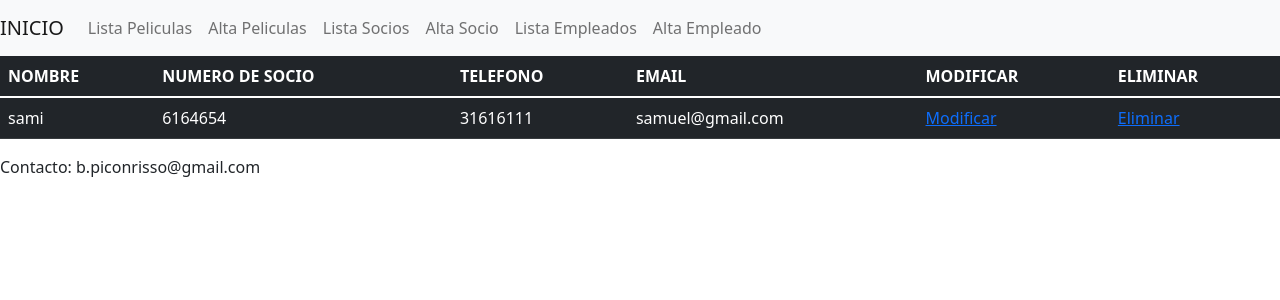
After one commit to alex-milano/Blockbuster, a Django app: page /Videoclub/listadoSocios/ in a window 1280 px wide. The commit adds this page. Shown: the top 300 px of the page. Run offline with Django 4.2, Linux system fonts and the light colour scheme; data comes from the database, SQL or seed files in the repository; both versions use the stored data as it was after the commit.

Commit message:
Se agrega ABM de socios

```diff
--- a/Videoclub/models.py
+++ b/Videoclub/models.py
@@ -14,9 +14,9 @@ class Pelicula(models.Model):
 
 
 class Socio(models.Model):
-    nombre: models.CharField(max_length= 50)
-    nro_socio = models.IntegerField(max_length= 6)
-    telefono = models.IntegerField(max_length= 10)
+    nombre = models.CharField(max_length= 50)
+    nro_socio = models.CharField(max_length= 6)
+    telefono = models.CharField(max_length= 10)
     email = models.EmailField()
 
     def __str__(self):
--- a/Videoclub/templates/base.html
+++ b/Videoclub/templates/base.html
@@ -22,10 +22,10 @@
               <a class="nav-link" href="/Videoclub/formularioPeliculas">Alta Peliculas</a>
             </li>
             <li class="nav-item active">
-              <a class="nav-link" href="#">Lista Socios</a>
+              <a class="nav-link" href="/Videoclub/listadoSocios">Lista Socios</a>
             </li>
             <li class="nav-item">
-              <a class="nav-link" href="#">Alta Socio</a>
+              <a class="nav-link" href="/Videoclub/formularioSocio">Alta Socio</a>
             </li>
             <li class="nav-item">
                 <a class="nav-link" href="#">Lista Empleados</a>
--- /dev/null
+++ b/Videoclub/templates/confirmacionEliminadoSocio.html
@@ -0,0 +1,6 @@
+{% extends "base.html" %}
+{% block title %} Alta exitosa {% endblock %}
+
+{% block content %}
+<h1> ¡Se elimino correctamente {{socio.nombre}} de la lista de socios! </h1>
+{% endblock %}
--- a/Videoclub/templates/formularioPeliculas.html
+++ b/Videoclub/templates/formularioPeliculas.html
@@ -15,7 +15,6 @@
         <p>Nombre: <input type="text" name = 'Nombre' class="form-control"> </p>
         <p>Categoria: <input type="text" name = 'Categoria' class="form-control"> </p>
         <p>Descripcion: <input type="text" name = 'Descripcion' class="form-control"> </p>
-        <!-- <p>Estado: <input type="text" name = 'Estado' class="form-control"> </p> -->
         <p>Precio: <input type="number" name = 'Precio' class="form-control"> </p>
 
         <input type="submit" name='Crear'>
--- /dev/null
+++ b/Videoclub/templates/listadoSocios.html
@@ -0,0 +1,36 @@
+{% extends 'base.html' %}
+
+{% block title %} Listado Socios {% endblock %}
+
+
+
+{% block content %}
+
+
+<table class="table table-dark">
+    <thead>
+        <tr>
+            <th scope="col">NOMBRE</th>
+            <th scope="col">NUMERO DE SOCIO</th>
+            <th scope="col">TELEFONO</th>
+            <th scope="col">EMAIL</th>
+            <th scope="col">MODIFICAR</th>
+            <th scope="col">ELIMINAR</th>
+        </tr>
+    </thead>
+    <tbody>
+        {% for s in socios %}
+        <tr>
+            <td>{{s.nombre}}</td>
+            <td>{{s.nro_socio}}</td>
+            <td>{{s.telefono}}</td>
+            <td>{{s.email}}</td>
+            <td><a href="/Videoclub/formularioModificacionSocio/{{s.id}}">Modificar</a></td>
+            <td><a href="/Videoclub/eliminarSocio/{{s.id}}">Eliminar</a></td>
+        </tr>
+        {% endfor %}
+    </tbody>
+</table>
+
+
+{% endblock %}
--- a/Videoclub/urls.py
+++ b/Videoclub/urls.py
@@ -1,6 +1,7 @@
 from django.urls import path
 from Videoclub import views
 urlpatterns = [
+
     path('index/', views.index),
     path('formularioPeliculas/', views.formulario_peliculas),
     path('listadoPeliculas/', views.listado_peliculas),
@@ -9,4 +10,20 @@ urlpatterns = [
     path('formularioModificacion/<int:id>', views.formulario_modificacion),
     path('modificarPelicula/', views.modificar_pelicula),
 
+
+
+    path('formularioSocio/', views.formulario_socio),
+    path('confirmacionAltaSocio/', views.confirmacion_alta_socio),
+    path('listadoSocios/', views.listado_socios),
+    path('eliminarSocio/<int:id>', views.eliminar_socio),
+    path('formularioModificacionSocio/<int:id>', views.formulario_modificacion_socio),
+    path('modificarSocio/', views.modificar_socio),
+
+
+
+
+
+
+
+
 ]
--- a/Videoclub/views.py
+++ b/Videoclub/views.py
@@ -1,7 +1,8 @@
+import email
 from operator import index
 from pickle import GET
 from django.shortcuts import render, redirect
-from Videoclub.models import Pelicula
+from Videoclub.models import Pelicula, Socio
 
 
 def index(request):
@@ -54,3 +55,47 @@ def modificar_pelicula(request):
 
     peliculas = Pelicula.objects.all()
     return render(request, 'listadoPeliculas.html',{"peliculas":peliculas})
+
+def formulario_socio(request):
+    return render(request, 'formularioSocio.html')
+
+
+def confirmacion_alta_socio(request):
+    socio = Socio(nombre= request.POST.get('Nombre'),
+    nro_socio = request.POST.get('Numero'),
+    telefono = request.POST.get('Telefono'),
+    email = request.POST.get('Email'))
+    socio.save()
+    return render(request, 'confirmacionAltaSocio.html', {'socio': socio})
+
+def listado_socios(request):
+    socios = Socio.objects.all()
+    return render(request,'listadoSocios.html', {'socios': socios})
+
+def eliminar_socio(request, id):
+    socio = Socio.objects.get(id=id)
+    socio.delete()
+    socios = Socio.objects.all()
+    return render(request,'listadoSocios.html', {'socios':socios})
+
+
+def formulario_modificacion_socio(request, id):
+    socio = Socio.objects.get(id = id)
+    return render(request, 'formularioModificacionSocio.html', {'socio':socio})
+
+def modificar_socio(request):
+    id = request.POST.get('Id')
+    nombre = request.POST.get('Nombre')
+    nro_socio = request.POST.get('Numero')
+    telefono = request.POST.get('Telefono')
+    email = request.POST.get('Email')
+
+    socio = Socio.objects.get(id = id)
+    socio.nombre = nombre
+    socio.nro_socio = nro_socio
+    socio.telefono = telefono
+    socio.email = email
+    socio.save()
+    socios = Socio.objects.all()
+
+    return render(request, 'listadoSocios.html', {'socios':socios})
```
Also changed, not shown: Videoclub/templates/confirmacionAltaSocio.html (added, +10 -0 lines), Videoclub/templates/formularioModificacionSocio.html (added, +29 -0 lines), Videoclub/templates/formularioSocio.html (+24 -0 lines), db.sqlite3.
